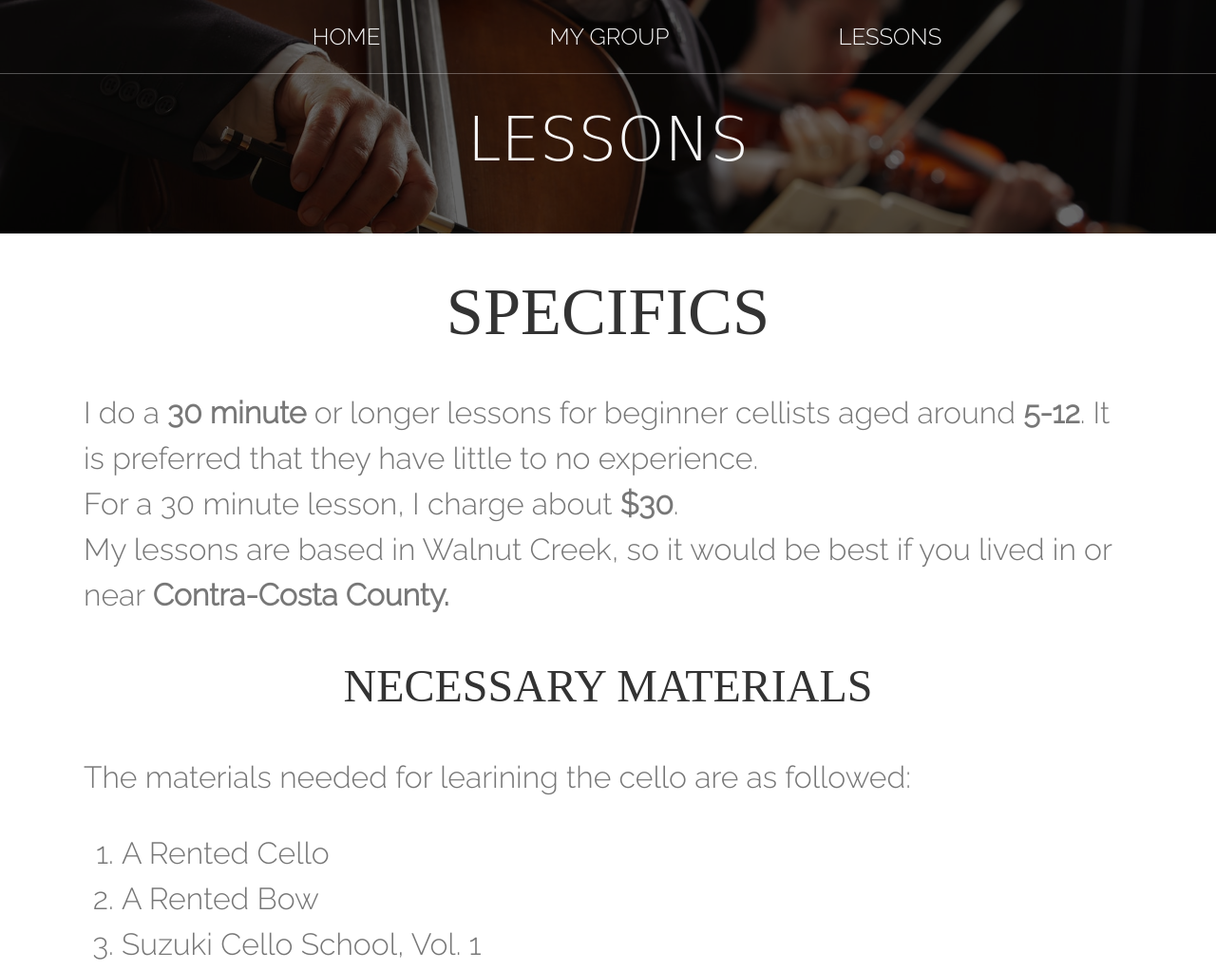
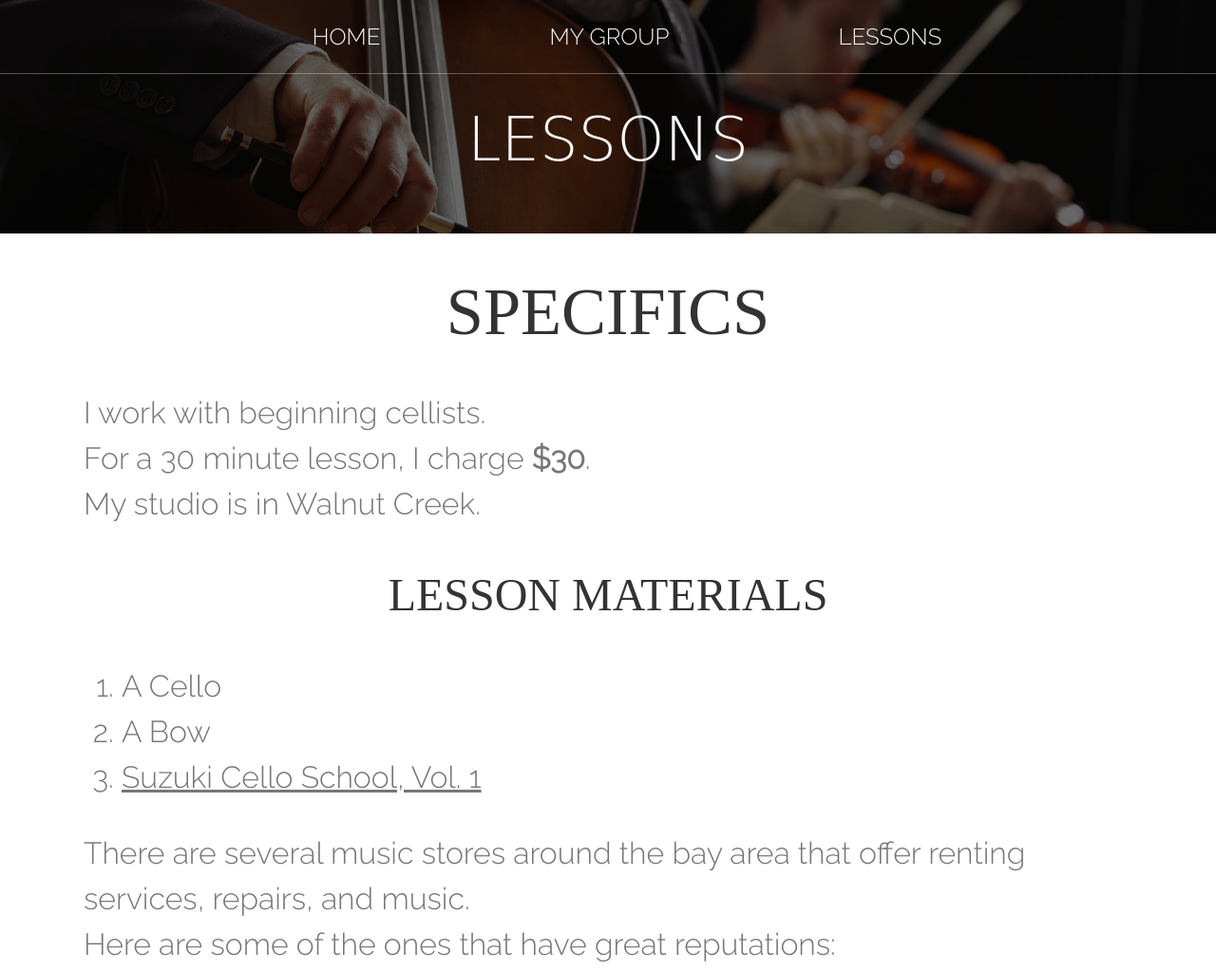
Before and after one commit to XanderCormier/XanderCormier, a plain HTML site: page lessons.html in a window 1280 px wide. Shown: the top 1022 px of the page at 95% size. Drawn offline with Linux system fonts and the light colour scheme; a web font is replaced by a local one.

Commit message:
Add files via upload

```diff
--- a/lessons.html
+++ b/lessons.html
@@ -11,7 +11,7 @@
     <header class="small-header-2">
         <nav class="nav main-nav">
             <ul>
-                <li><a href="index.html">HOME</a></li>
+                <li><a href="homepage.html">HOME</a></li>
                 <li><a href="group.html">MY GROUP</a></li>
                 <li><a href="lessons.html">LESSONS</a></li>
             </ul>
@@ -22,18 +22,17 @@
         <div id="info">
         <h2 class="section-header">SPECIFICS</h2>
         <p>
-            I do a <strong>30 minute</strong> or longer lessons for beginner cellists aged around <strong>5-12</strong>. It is preferred that they have little to no experience.
+            I work with beginning cellists.
             <br>
-            For a 30 minute lesson, I charge about <strong>$30</strong>.
+            For a 30 minute lesson, I charge <strong>$30</strong>.
             <br>
-            My lessons are based in Walnut Creek, so it would be best if you lived in or near <strong>Contra-Costa County.</strong>
+            My studio is in Walnut Creek.
         </p>
-        <h3 class="small-section-header">NECESSARY MATERIALS</h3>
-            <p>The materials needed for learining the cello are as followed:</p>
+        <h3 class="small-section-header">LESSON MATERIALS</h3>
             <ol>
-                <li>A Rented Cello</li>
-                <li>A Rented Bow</li>
-                <li>Suzuki Cello School, Vol. 1</li>
+                <li>A Cello</li>
+                <li>A Bow</li>
+                <li><a href="https://www.amazon.com/Suzuki-Cello-School-Vol-Revised/dp/0874874793?asin=0874874793&revisionId=&format=4&depth=1" target="_blank">Suzuki Cello School, Vol. 1</a></li>
             </ol>
         </div>
         <div id="materials">
@@ -47,8 +46,6 @@
                 <li><a href="https://www.google.com/maps/place/Ifshin+Violins/@37.9180541,-122.2003523,11.75z/data=!4m5!3m4!1s0x8085792318276417:0xaed73eb48f9978f3!8m2!3d37.9007415!4d-122.301045" target="_blank">Ifshin Violins</a></li>
             </ul>
             <p>
-            In the music stores, you should ask if they can find a <strong>rental cello and bow that fits your child</strong>, as it is very hard to learn an instrument that is the wrong size.
-            <br>
             For the music book, you could either order it off of <a href="https://www.amazon.com/Suzuki-Cello-School-Vol-Revised/dp/0874874793?asin=0874874793&revisionId=&format=4&depth=1" target="_blank">Amazon</a>, or find it in one of the music stores above.
             </p>
         </div>
@@ -57,7 +54,7 @@
             STARTING LESSONS
         </h3>
         <p>
-            If you are interested, you can contact me at <strong>xandertcormier@gmail.com</strong>, and we can talk about when and where they will take place.
+            To learn more, contact me at <strong>xandertcormier@gmail.com</strong>.
         </p>
         </div>
     </section>
```
